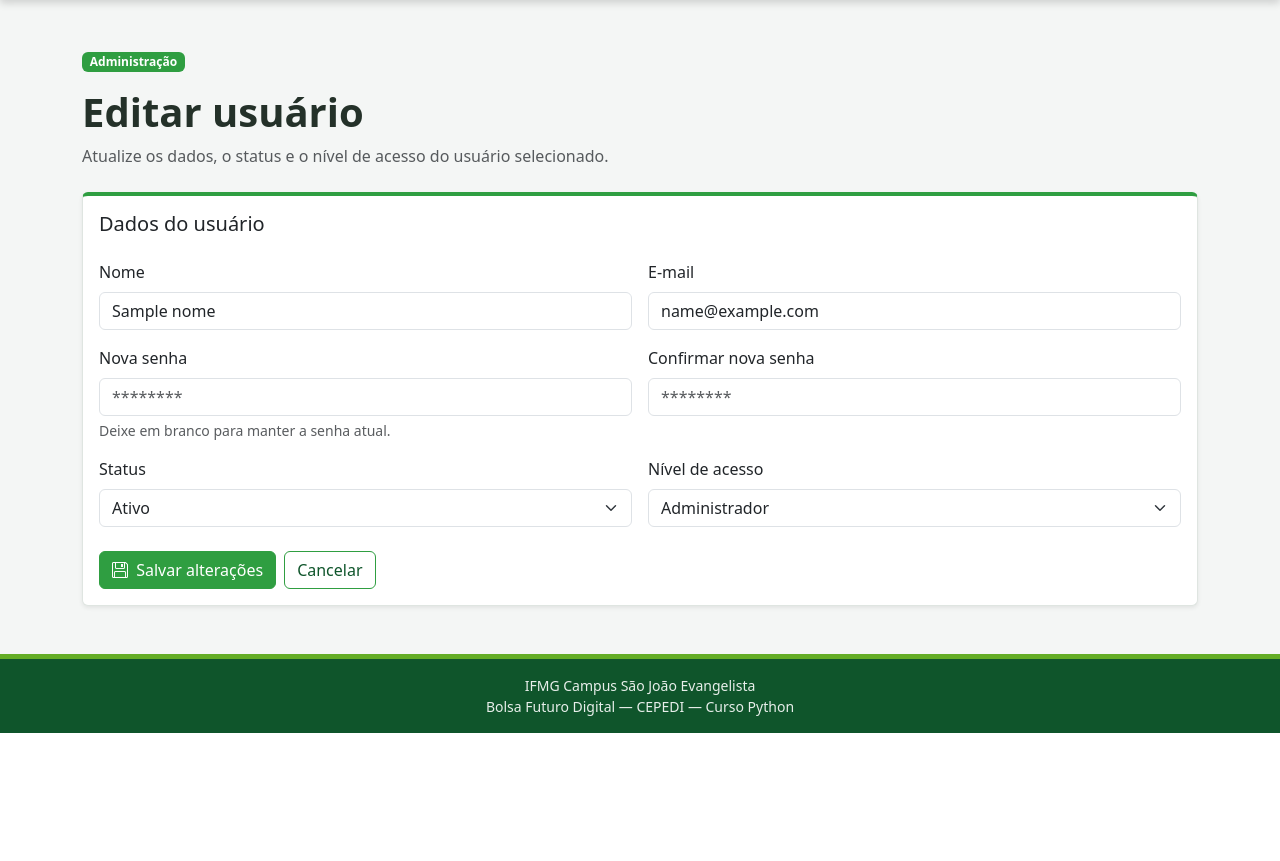
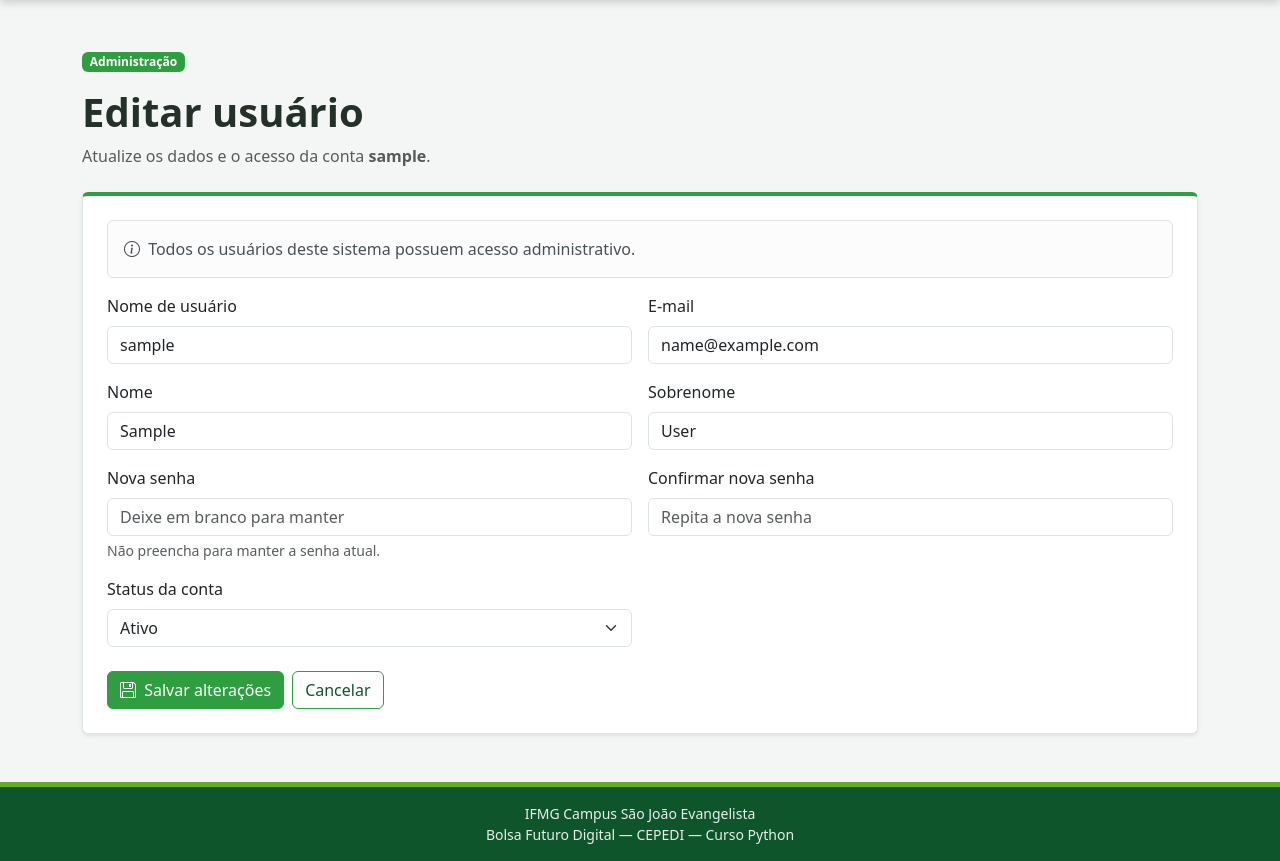
Before and after one commit to Nonato21/Grupo03-CepedPython, a Django app: template lista_telefonica/ramais/templates/ramais/editar_usuario.html in a window 1280 px wide. Shown: the part 192-1053 px from the top of the page. Before the commit the page ends 925 px from the top, so only its background shows below. Run offline with Django 5.2, Linux system fonts and the light colour scheme; the template is opened without the code that fills it: most values are stand-ins (such as "Sample title", 1, 10 or a date in 2020).

Commit message:
Update editar_usuario.html
novo editar usuários

```diff
--- a/lista_telefonica/ramais/templates/ramais/editar_usuario.html
+++ b/lista_telefonica/ramais/templates/ramais/editar_usuario.html
@@ -17,19 +17,41 @@
         </h1>
 
         <p class="text-muted">
-            Atualize os dados, o status e o nível de acesso
-            do usuário selecionado.
+
+            Atualize os dados e o acesso da conta
+            <strong>{{ usuario.username }}</strong>.
+
         </p>
 
     </section>
 
     <section class="card card-if shadow-sm">
 
-        <div class="card-body">
+        <div class="card-body p-4">
 
-            <h5 class="card-title mb-4">
-                Dados do usuário
-            </h5>
+            {% if usuario.is_superuser %}
+
+                <div class="alert alert-info">
+
+                    <i class="bi bi-shield-check me-1"></i>
+
+                    Esta conta é um superadministrador.
+                    Ela permanecerá ativa e com acesso administrativo.
+
+                </div>
+
+            {% else %}
+
+                <div class="alert alert-light border">
+
+                    <i class="bi bi-info-circle me-1"></i>
+
+                    Todos os usuários deste sistema possuem
+                    acesso administrativo.
+
+                </div>
+
+            {% endif %}
 
             <form
                 method="post"
@@ -38,31 +60,30 @@
 
                 {% csrf_token %}
 
+                <!-- Usuário e e-mail -->
                 <div class="row g-3 mb-3">
 
-                    <!-- Nome -->
                     <div class="col-md-6">
 
                         <label
-                            for="nome"
+                            for="username"
                             class="form-label"
                         >
-                            Nome
+                            Nome de usuário
                         </label>
 
                         <input
                             type="text"
-                            id="nome"
-                            name="nome"
+                            id="username"
+                            name="username"
                             class="form-control"
-                            value="{{ nome }}"
-                            placeholder="Nome completo"
+                            value="{{ username }}"
+                            autocomplete="username"
                             required
                         >
 
                     </div>
 
-                    <!-- E-mail -->
                     <div class="col-md-6">
 
                         <label
@@ -78,15 +99,60 @@
                             name="email"
                             class="form-control"
                             value="{{ email }}"
-                            placeholder="usuario@ifmg.edu.br"
-                            required
+                            autocomplete="email"
                         >
 
                     </div>
 
                 </div>
 
-                <!-- Senhas -->
+                <!-- Nome e sobrenome -->
+                <div class="row g-3 mb-3">
+
+                    <div class="col-md-6">
+
+                        <label
+                            for="first_name"
+                            class="form-label"
+                        >
+                            Nome
+                        </label>
+
+                        <input
+                            type="text"
+                            id="first_name"
+                            name="first_name"
+                            class="form-control"
+                            value="{{ first_name }}"
+                            autocomplete="given-name"
+                            required
+                        >
+
+                    </div>
+
+                    <div class="col-md-6">
+
+                        <label
+                            for="last_name"
+                            class="form-label"
+                        >
+                            Sobrenome
+                        </label>
+
+                        <input
+                            type="text"
+                            id="last_name"
+                            name="last_name"
+                            class="form-control"
+                            value="{{ last_name }}"
+                            autocomplete="family-name"
+                        >
+
+                    </div>
+
+                </div>
+
+                <!-- Nova senha -->
                 <div class="row g-3 mb-3">
 
                     <div class="col-md-6">
@@ -103,11 +169,12 @@
                             id="senha"
                             name="senha"
                             class="form-control"
-                            placeholder="********"
+                            placeholder="Deixe em branco para manter"
+                            autocomplete="new-password"
                         >
 
                         <div class="form-text">
-                            Deixe em branco para manter a senha atual.
+                            Não preencha para manter a senha atual.
                         </div>
 
                     </div>
@@ -126,14 +193,40 @@
                             id="confirmar_senha"
                             name="confirmar_senha"
                             class="form-control"
-                            placeholder="********"
+                            placeholder="Repita a nova senha"
+                            autocomplete="new-password"
                         >
 
                     </div>
 
                 </div>
 
-                <!-- Status e nível -->
+                <!-- Status -->
+                {% if usuario.is_superuser %}
+
+                    <input
+                        type="hidden"
+                        name="status_usuario"
+                        value="Ativo"
+                    >
+
+                {% elif usuario.id == request.user.id %}
+
+                    <input
+                        type="hidden"
+                        name="status_usuario"
+                        value="Ativo"
+                    >
+
+                    <div class="alert alert-warning mb-4">
+
+                        Você está editando sua própria conta.
+                        Por segurança, ela não poderá ser desativada.
+
+                    </div>
+
+                {% else %}
+
                     <div class="row g-3 mb-4">
 
                         <div class="col-md-6">
@@ -142,7 +235,7 @@
                                 for="status_usuario"
                                 class="form-label"
                             >
-                            Status
+                                Status da conta
                             </label>
 
                             <select
@@ -174,45 +267,9 @@
 
                         </div>
 
-                    <div class="col-md-6">
-
-                        <label
-                            for="nivel_acesso"
-                            class="form-label"
-                        >
-                            Nível de acesso
-                        </label>
-
-                        <select
-                            id="nivel_acesso"
-                            name="nivel_acesso"
-                            class="form-select"
-                            required
-                        >
-
-                            <option
-                                value="Administrador"
-                                {% if nivel_acesso == 'Administrador' %}
-                                    selected
-                                {% endif %}
-                            >
-                                Administrador
-                            </option>
-
-                            <option
-                                value="Usuário padrão"
-                                {% if nivel_acesso == 'Usuário padrão' %}
-                                    selected
-                                {% endif %}
-                            >
-                                Usuário padrão
-                            </option>
-
-                        </select>
-
                     </div>
 
-                </div>
+                {% endif %}
 
                 <!-- Botões -->
                 <div class="d-flex flex-wrap gap-2">
```
Lines whose indentation alone changed are shown as unchanged.
